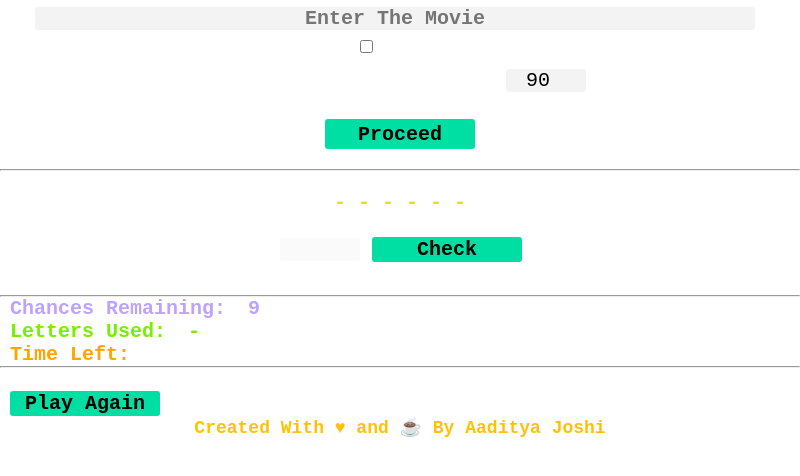
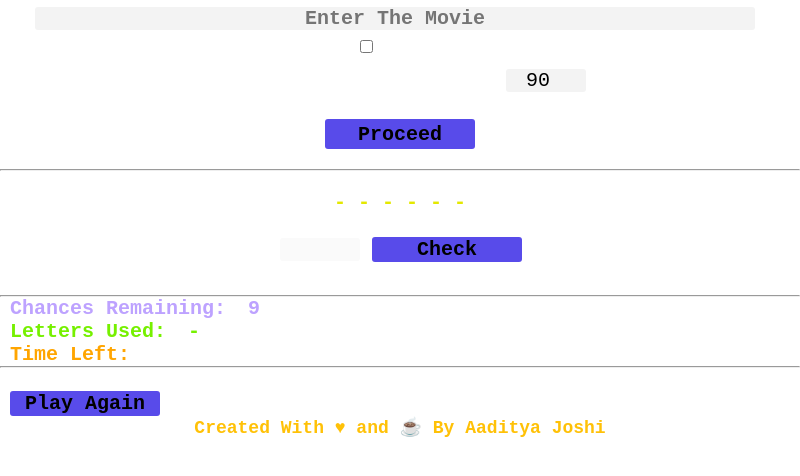
Before and after one commit to Aadityajoshi151/Bollywood, an Electron app: page index.html in a window 800 px wide. Shown: the part 42-518 px from the top of the page. Drawn offline with Linux system fonts and the light colour scheme.

Commit message:
chnaged hover colors

```diff
--- a/css/stylesheet.css
+++ b/css/stylesheet.css
@@ -26,6 +26,9 @@ header {
 .option:hover {
   background: #ff0000;
   border-radius: 10px;
+}
+#openlist:hover {
+  background: #dced31;
 }
 #title {
   margin-right: 470px;
@@ -71,7 +74,7 @@ header {
   margin-right: auto;
   margin-top: 4px;
   margin-bottom: 20px;
-  background-color: rgb(0, 223, 163);
+  background-color: #584bea;
   color: black;
   border: none;
   width: 150px;
@@ -84,7 +87,7 @@ header {
 #button:hover,
 #check:hover,
 #again:hover {
-  background-color: rgb(2, 146, 108);
+  background-color: #372ac7;
   cursor: pointer;
 }
 
@@ -106,7 +109,7 @@ header {
   width: 10%;
 }
 #check {
-  background-color: rgb(0, 223, 163);
+  background-color: #584bea;
   color: black;
   border: none;
   width: 150px;
@@ -138,7 +141,7 @@ header {
   color: orange;
 }
 #again {
-  background-color: rgb(0, 223, 163);
+  background-color: #584bea;
   color: black;
   border: none;
   width: 150px;
```
